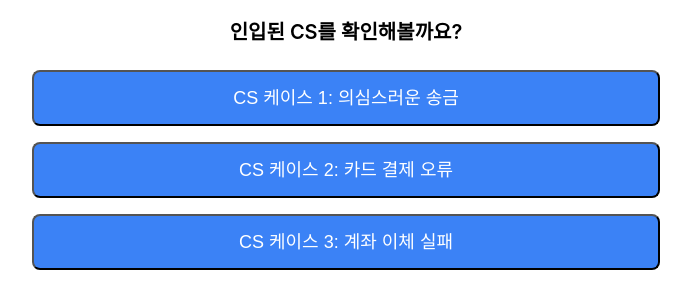
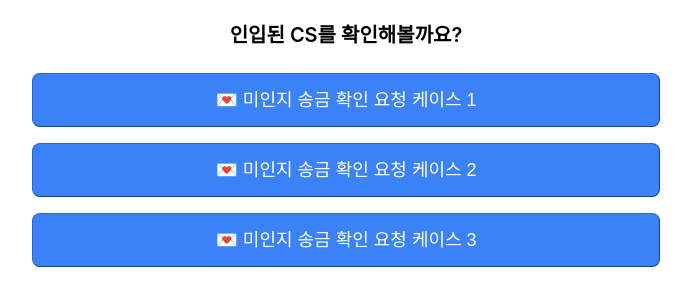
Before and after one commit to kapaython/chun-ssik, a React (Create React App) app: page / in a window 1280 px wide. Shown: the part 350-658 px from the top of the page, without its empty margins (294-985 px from the left). Built offline with nearby package versions, Linux system fonts and the light colour scheme.

Commit message:
로고위치 및 문구 관련 수정

```diff
--- a/src/components/Conversation01.tsx
+++ b/src/components/Conversation01.tsx
@@ -150,11 +150,11 @@ const Conversation: React.FC = () => {
       <div className="h-full flex flex-col">
         {/* 채팅 헤더 */}
         <div className="bg-white py-4 border-b border-gray-200">
-          <div className="max-w-xl mx-auto px-6">
+          <div className="max-w-xl mx-auto px-6 flex justify-center">
             <img
               src="https://dnvthl1py7y58.cloudfront.net/image.png"
               alt="AI 아이콘"
-              className="w-12 mx-auto cursor-pointer"
+              className="w-12 cursor-pointer"
               onClick={handleLogoClick}
             />
           </div>
@@ -185,7 +185,7 @@ const Conversation: React.FC = () => {
                         <img
                           src="https://dnvthl1py7y58.cloudfront.net/image.png"
                           alt="AI 아이콘"
-                          className="w-8 h-8 object-cover rounded-full"
+                          className="w-8 h-8 object-contain rounded-full"
                         />
                       </div>
                     )}
@@ -211,7 +211,7 @@ const Conversation: React.FC = () => {
                       <img
                         src="https://dnvthl1py7y58.cloudfront.net/image.png"
                         alt="AI 아이콘"
-                        className="w-8 h-8 object-cover rounded-full"
+                        className="w-8 h-8 object-contain rounded-full"
                       />
                     </div>
                     <div className="bg-gray-100 rounded-lg p-3 max-w-[80%]">
--- a/src/components/Conversation02.tsx
+++ b/src/components/Conversation02.tsx
@@ -150,11 +150,11 @@ const Conversation02: React.FC = () => {
       <div className="h-full flex flex-col">
         {/* 채팅 헤더 */}
         <div className="bg-white py-4 border-b border-gray-200">
-          <div className="max-w-xl mx-auto px-6">
+          <div className="max-w-xl mx-auto px-6 flex justify-center">
             <img
               src="https://dnvthl1py7y58.cloudfront.net/image.png"
               alt="AI 아이콘"
-              className="w-12 mx-auto cursor-pointer"
+              className="w-12 cursor-pointer"
               onClick={handleLogoClick}
             />
           </div>
--- a/src/components/Conversation03.tsx
+++ b/src/components/Conversation03.tsx
@@ -150,11 +150,11 @@ const Conversation03: React.FC = () => {
       <div className="h-full flex flex-col">
         {/* 채팅 헤더 */}
         <div className="bg-white py-4 border-b border-gray-200">
-          <div className="max-w-xl mx-auto px-6">
+          <div className="max-w-xl mx-auto px-6 flex justify-center">
             <img
               src="https://dnvthl1py7y58.cloudfront.net/image.png"
               alt="AI 아이콘"
-              className="w-12 mx-auto cursor-pointer"
+              className="w-12 cursor-pointer"
               onClick={handleLogoClick}
             />
           </div>
--- a/src/components/Home.tsx
+++ b/src/components/Home.tsx
@@ -31,21 +31,21 @@ const Home: React.FC = () => {
         <div className="flex flex-col gap-4 items-center">
           <button
             onClick={() => navigate('/conversation01')}
-            className="w-[70%] px-8 py-3 bg-blue-500 text-white rounded-lg hover:bg-blue-600 transition-colors text-lg"
+            className="w-[70%] px-8 py-3 bg-blue-500 text-white rounded-lg hover:bg-blue-600 transition-colors text-lg border border-blue-600"
           >
-            CS 케이스 1: 의심스러운 송금
+            💌 미인지 송금 확인 요청 케이스 1
           </button>
           <button
             onClick={() => navigate('/conversation02')}
-            className="w-[70%] px-8 py-3 bg-blue-500 text-white rounded-lg hover:bg-blue-600 transition-colors text-lg"
+            className="w-[70%] px-8 py-3 bg-blue-500 text-white rounded-lg hover:bg-blue-600 transition-colors text-lg border border-blue-600"
           >
-            CS 케이스 2: 카드 결제 오류
+            💌 미인지 송금 확인 요청 케이스 2
           </button>
           <button
             onClick={() => navigate('/conversation03')}
-            className="w-[70%] px-8 py-3 bg-blue-500 text-white rounded-lg hover:bg-blue-600 transition-colors text-lg"
+            className="w-[70%] px-8 py-3 bg-blue-500 text-white rounded-lg hover:bg-blue-600 transition-colors text-lg border border-blue-600"
           >
-            CS 케이스 3: 계좌 이체 실패
+            💌 미인지 송금 확인 요청 케이스 3
           </button>
         </div>
       </div>
```
